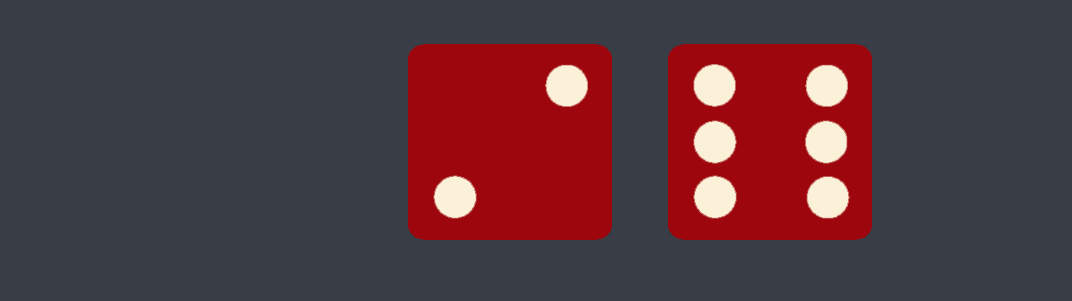
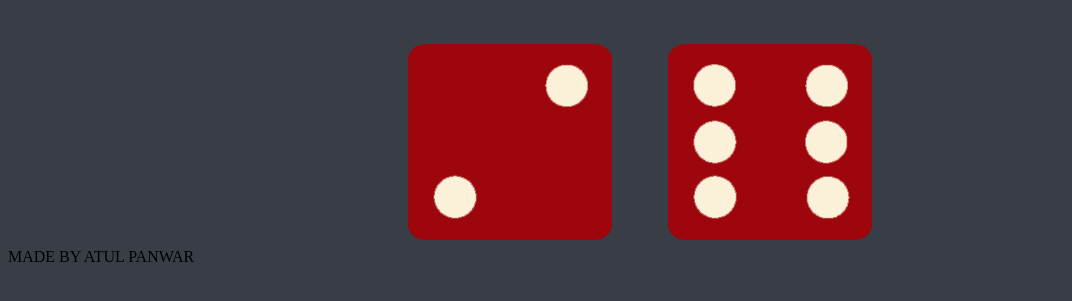
Before and after one commit to Atulpanwar2001/dicegame, a plain HTML site: page index.html in a window 1280 px wide. Shown: the part 401-702 px from the top of the page, without its empty margins (0-1072 px from the left). Drawn offline with Linux system fonts and the light colour scheme.

Commit message:
Update index.html

```diff
--- a/index.html
+++ b/index.html
@@ -19,6 +19,7 @@
       </div>
 
     </div>
+    <footer> MADE BY ATUL PANWAR <footer>
 
     <script src="index.js" charset="utf-8"></script>
     <!-- <script src="https://cdn.jsdelivr.net/npm/bootstrap@5.0.1/dist/js/bootstrap.bundle.min.js" integrity="sha384-gtEjrD/SeCtmISkJkNUaaKMoLD0//ElJ19smozuHV6z3Iehds+3Ulb9Bn9Plx0x4" crossorigin="anonymous"></script> -->
```
